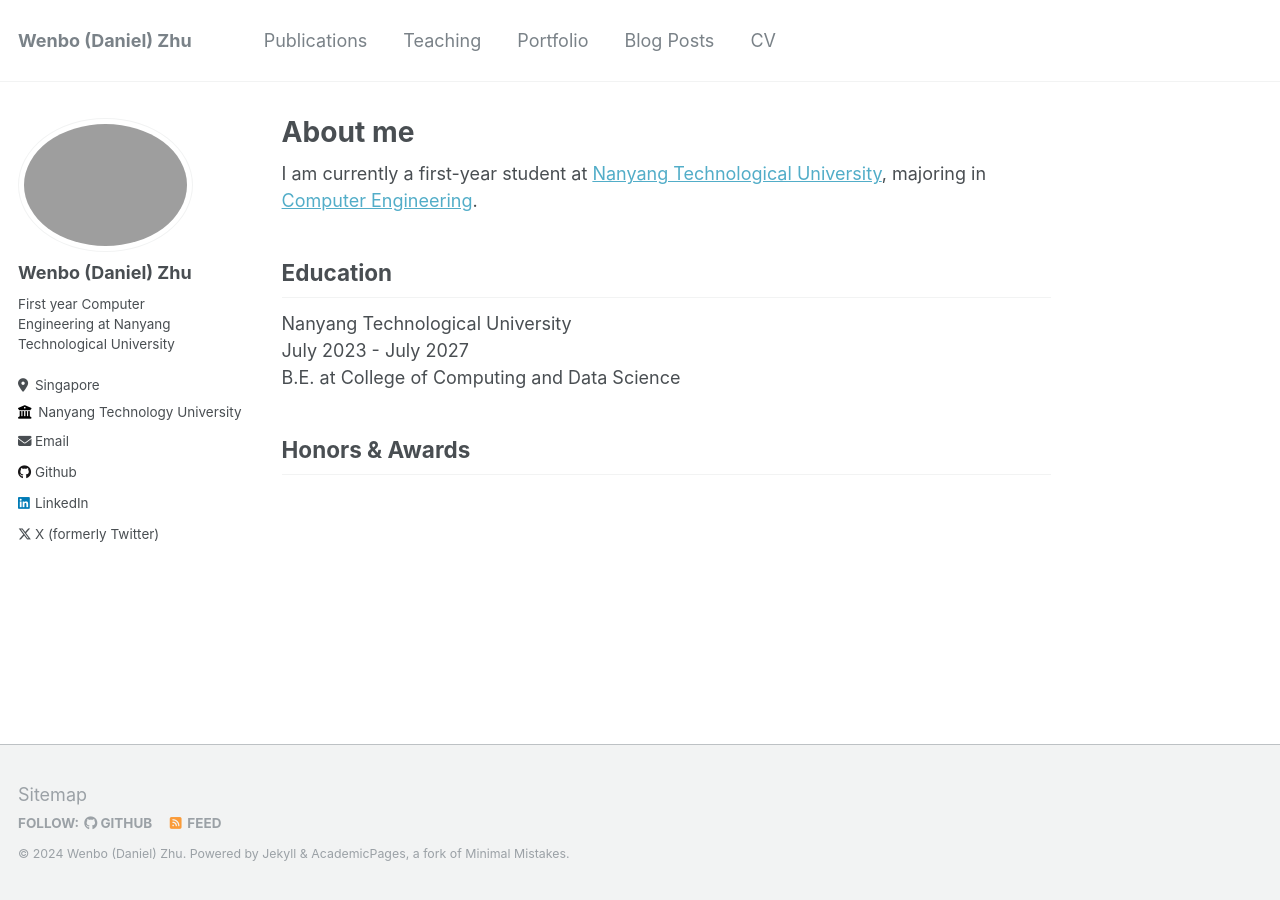
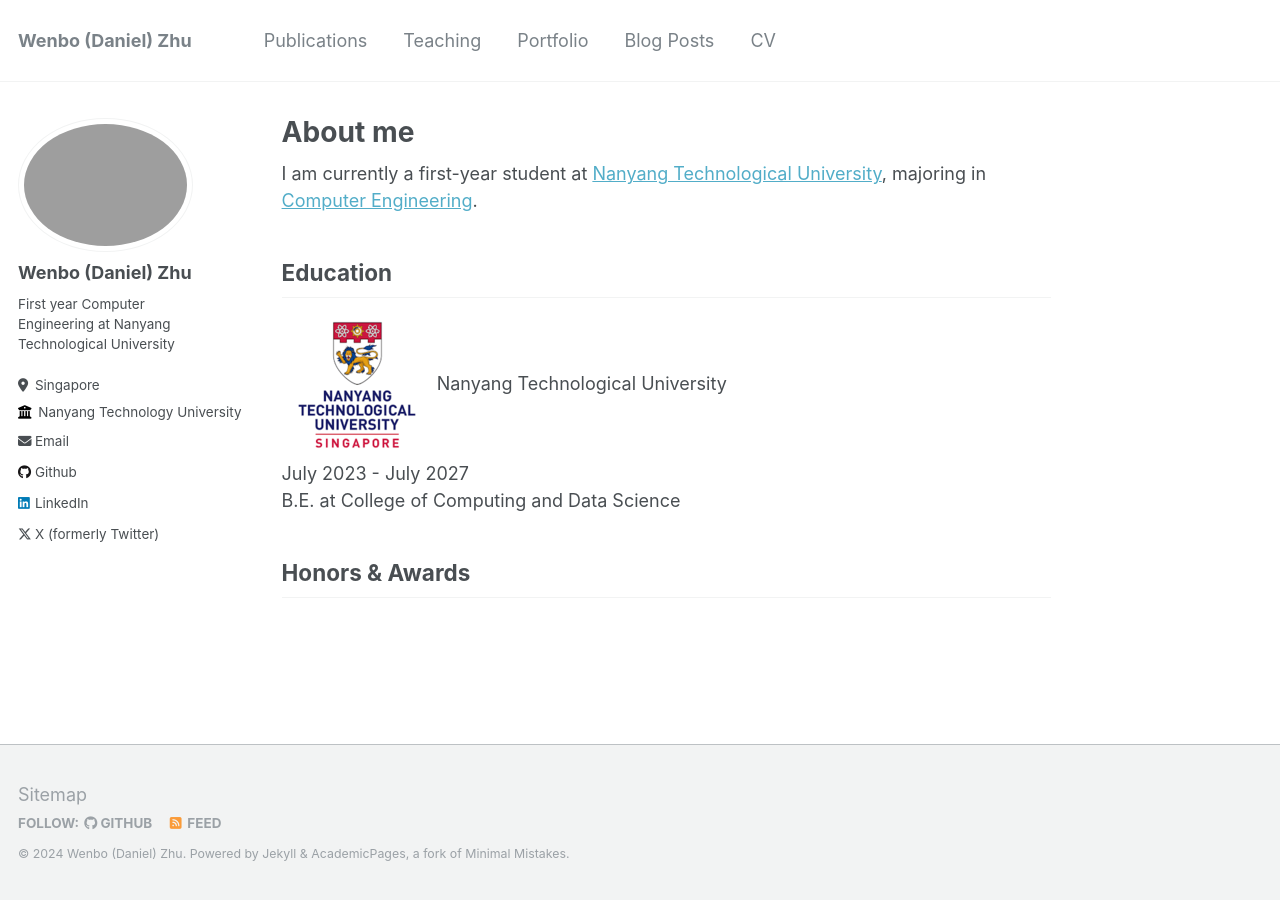
Before and after one commit to mendax1234/mendax1234.github.io, a Jekyll site: the page built from _pages/about.md, in a window 1280 px wide. Built offline with Jekyll 4.4.1, drawn with Linux system fonts in a browser that asks for light colours.

Commit message:
Add pages in about me

```diff
--- a/_pages/about.md
+++ b/_pages/about.md
@@ -11,6 +11,7 @@
 
 Education
 ------
+![NTU.png](/images/education/NTU.png)
 Nanyang Technological University \
 July 2023 - July 2027 \
 B.E. at College of Computing and Data Science
```
Also changed, not shown: images/education/NTU.png (added).
